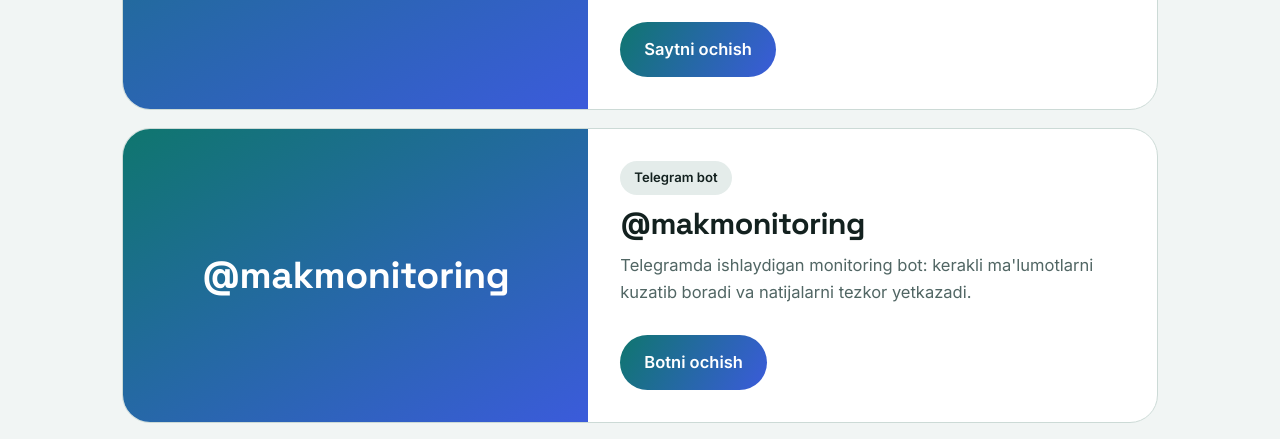
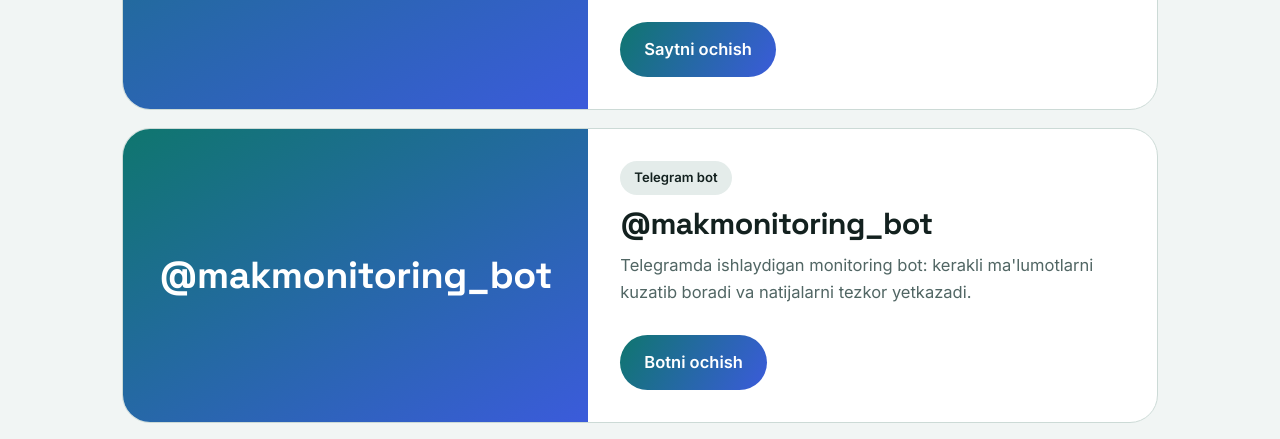
Before and after one commit to Shukurov2009/About-Me, a plain HTML site: page index.html in a window 1280 px wide. Shown: the part 2400-2839 px from the top of the page. Drawn offline with Linux system fonts and the light colour scheme.

Commit message:
Update index.html

```diff
--- a/index.html
+++ b/index.html
@@ -1476,12 +1476,12 @@
           </div>
         </div>
         <div class="pj rv">
-          <div class="pa long">@makmonitoring</div>
+          <div class="pa long">@makmonitoring_bot</div>
           <div class="pb">
             <span class="pill">Telegram bot</span>
-            <h3>@makmonitoring</h3>
+            <h3>@makmonitoring_bot</h3>
             <p>Telegramda ishlaydigan monitoring bot: kerakli ma'lumotlarni kuzatib boradi va natijalarni tezkor yetkazadi.</p>
-            <div class="cta"><a class="btn p" href="https://t.me/makmonitoring" target="_blank"
+            <div class="cta"><a class="btn p" href="https://t.me/makmonitoring_bot" target="_blank"
                 rel="noopener">Botni ochish</a></div>
           </div>
         </div>
```
